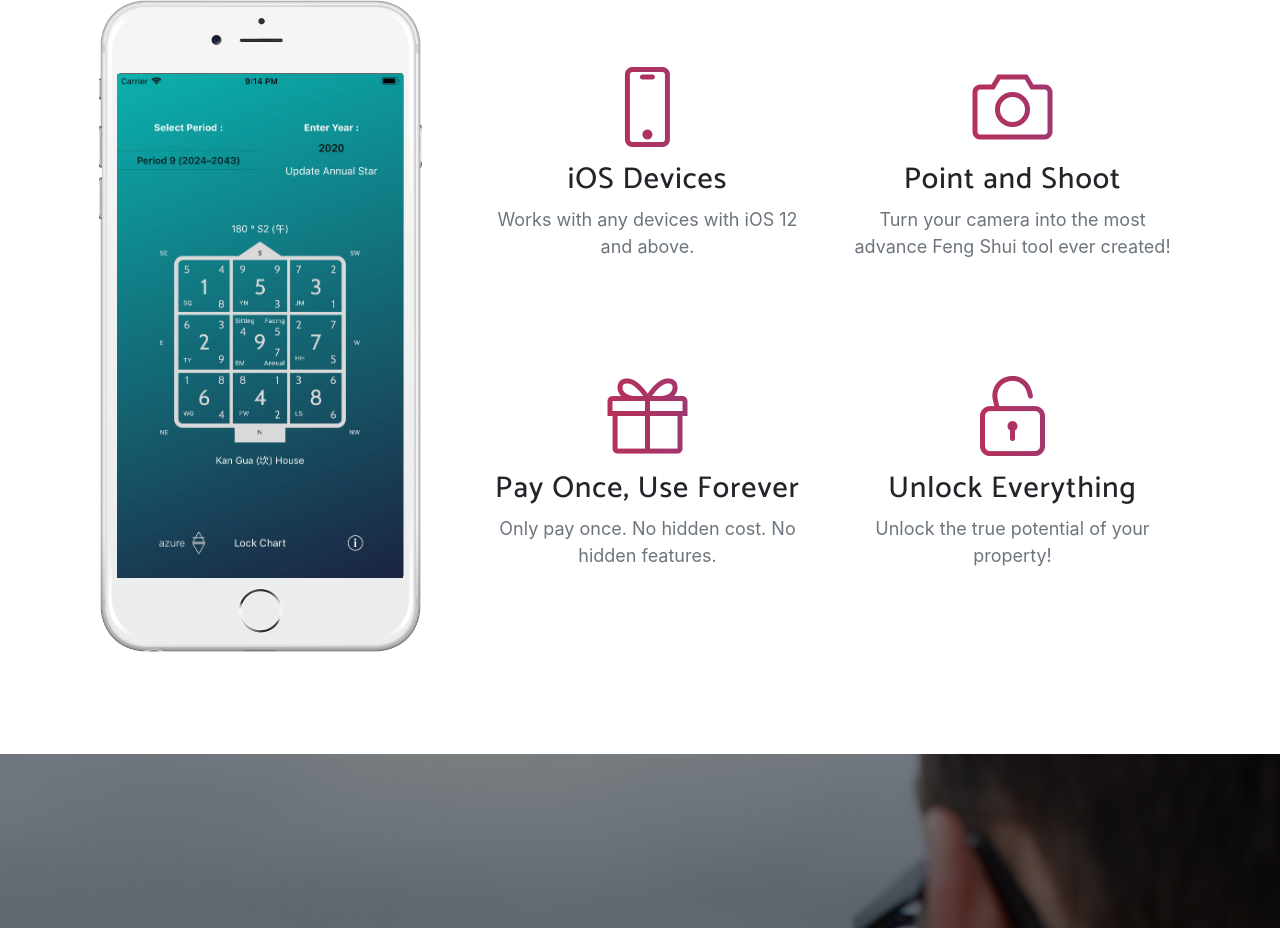
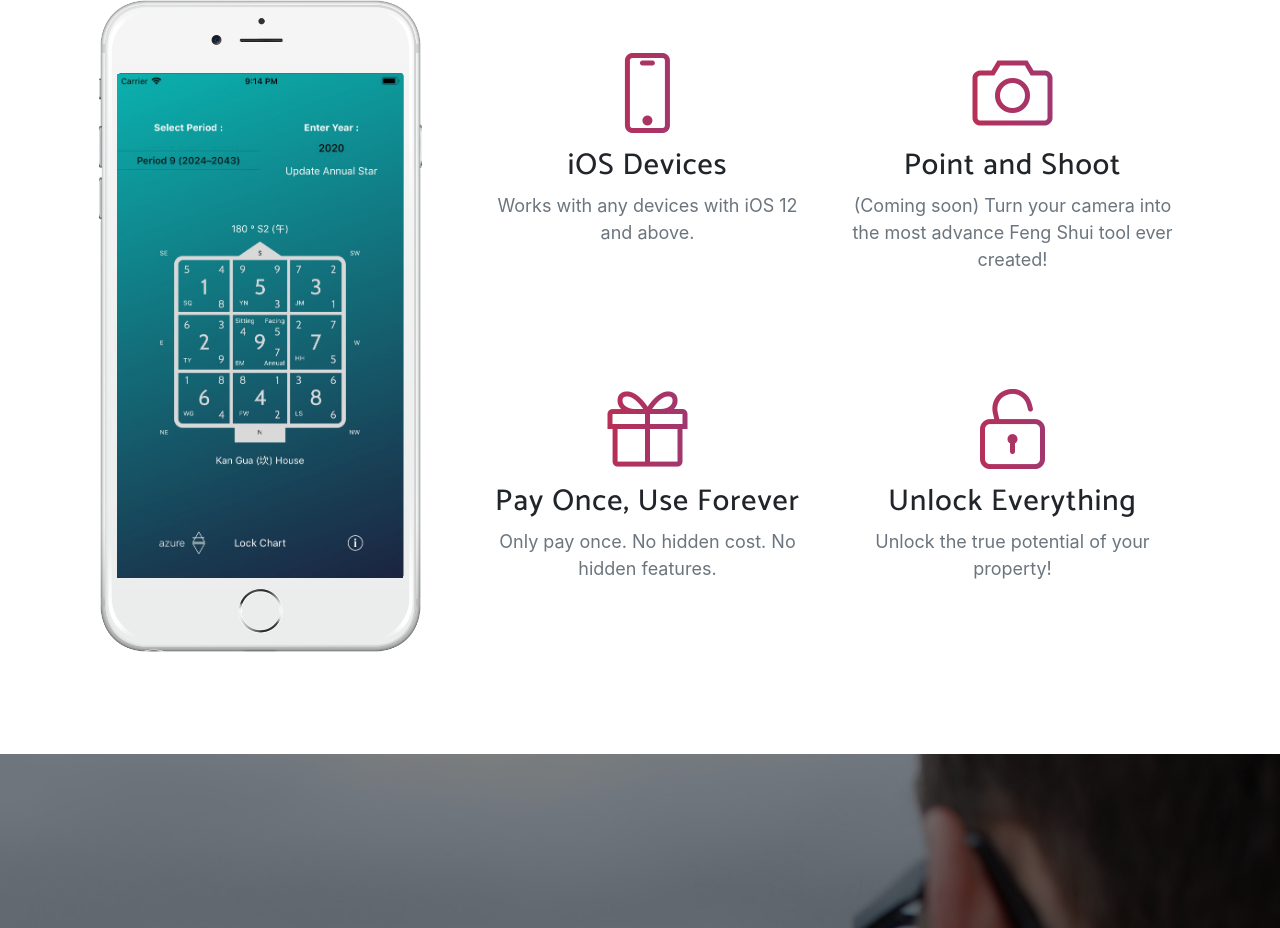
Before and after one commit to tzevoon/AzurePaid, a website with bundled scripts: page index.html in a window 1280 px wide. Shown: the part 1831-2759 px from the top of the page. Built offline with nearby package versions, Linux system fonts and the light colour scheme; a web font is replaced by a local one.

Commit message:
Fifth commit
Updated features description. Added "Coming Soon." Turn your camera into the most advance Feng Shui tool ever created!

```diff
--- a/index.html
+++ b/index.html
@@ -133,7 +133,7 @@
                 <div class="feature-item">
                   <i class="icon-camera text-primary"></i>
                   <h3>Point and Shoot</h3>
-                  <p class="text-muted">Turn your camera into the most advance Feng Shui tool ever created!</p>
+                  <p class="text-muted">(Coming soon) Turn your camera into the most advance Feng Shui tool ever created!</p>
                 </div>
               </div>
             </div>
```
